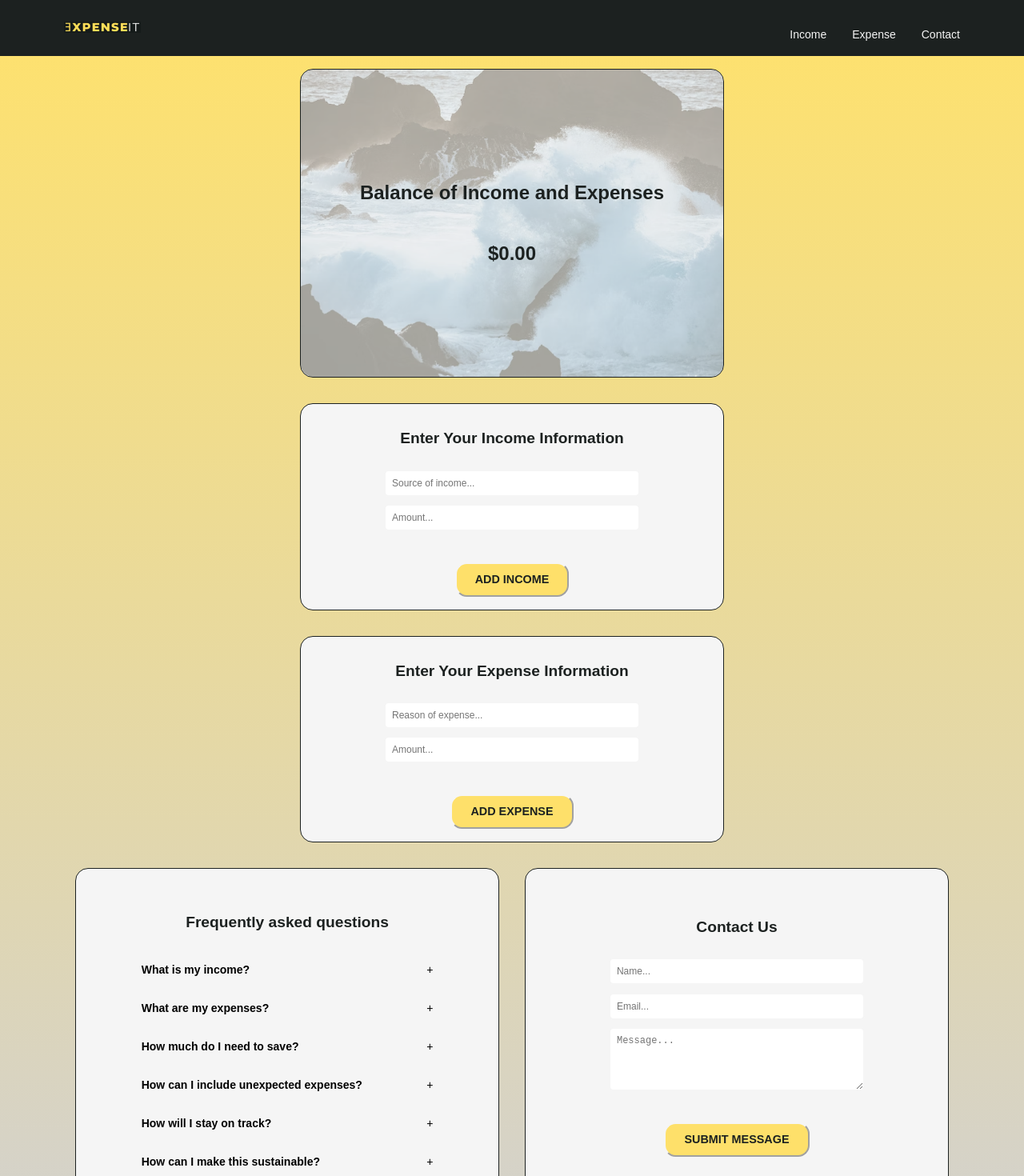
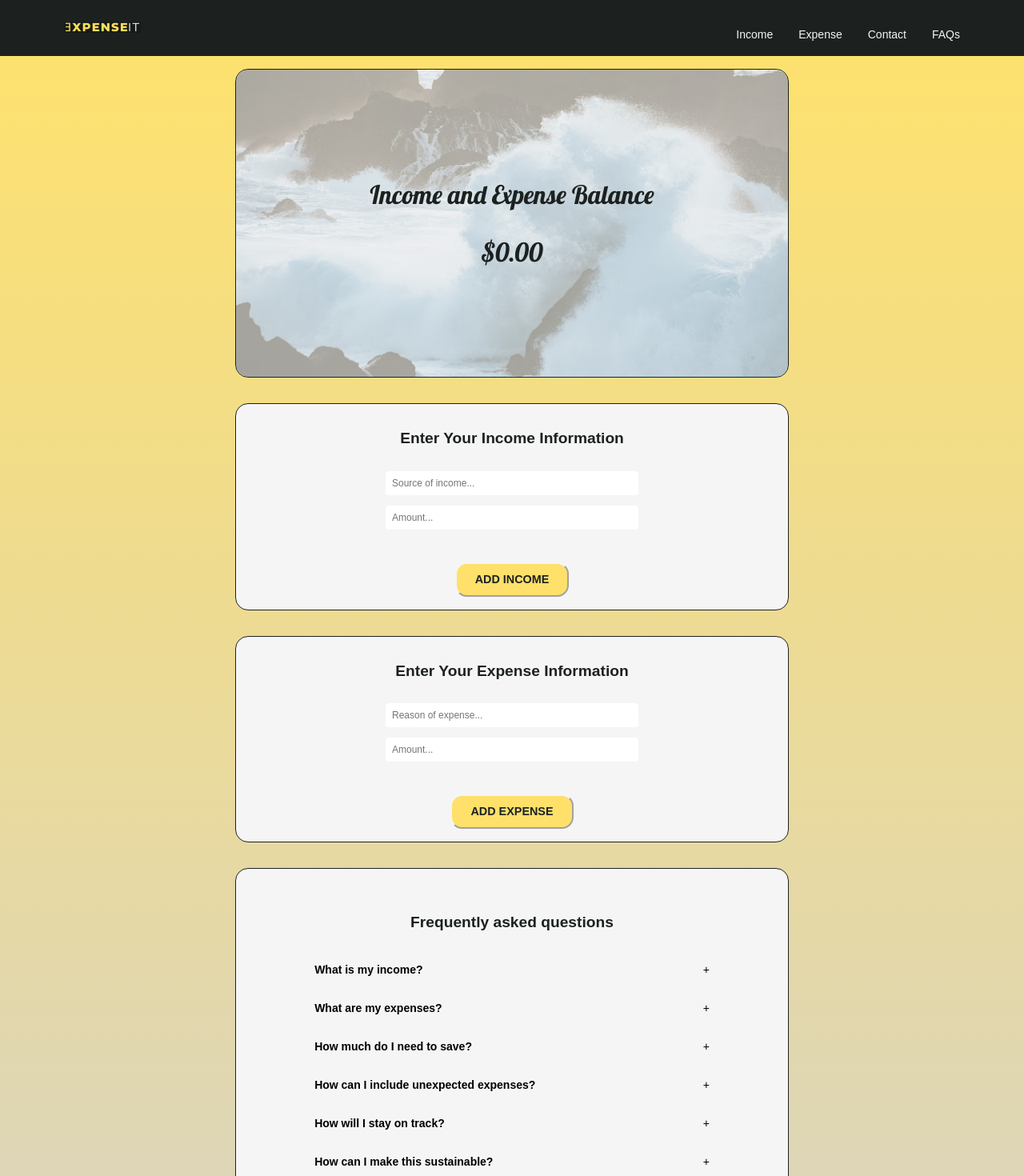
Before and after one commit to Tesfaye-Eshetie/expense-tracker, a React (Vite) app: page / in a window 1280 px wide. Shown: the top 1470 px of the page at 80% size. Built offline with nearby package versions, Linux system fonts and the light colour scheme; no server answers.

Commit message:
updated layout

```diff
--- a/index.html
+++ b/index.html
@@ -8,7 +8,7 @@
     <link rel="preconnect" href="https://fonts.googleapis.com" />
     <link rel="preconnect" href="https://fonts.gstatic.com" crossorigin />
     <link
-      href="https://fonts.googleapis.com/css2?family=Roboto:wght@400;700;900&display=swap"
+      href="https://fonts.googleapis.com/css2?family=Lobster&family=Roboto:wght@400;700;900&display=swap"
       rel="stylesheet"
     />
     <link rel="apple-touch-icon" href="/images/logo_192.png" />
--- a/src/App.css
+++ b/src/App.css
@@ -47,6 +47,7 @@ p {
 }
 .navbar__logo img {
   width: 100%;
+  width: 6rem;
   height: auto;
   transition: all 2s ease-in-out;
 }
@@ -154,10 +155,11 @@ legend,
 }
 
 .status__title {
+  font-family: "Lobster", cursive;
   font-size: 1.5rem;
-  font-weight: var(--fw-black);
+  font-weight: var(--fw-normal);
   color: var(--clr-dark);
-  margin: 1rem;
+  /* margin: 1rem; */
   padding: 1rem;
   text-align: center;
 }
@@ -266,10 +268,10 @@ select > option {
   text-align: center;
 }
 
-.img_wrap {
+.img__wrap {
   padding: 0;
 }
-.photo_wrap {
+.photo__wrap {
   width: 100%;
   height: 24rem;
   opacity: 0.4;
@@ -277,7 +279,7 @@ select > option {
   object-fit: cover;
   object-position: center;
 }
-.photo_text {
+.photo__text {
   position: absolute;
   top: 50%;
   left: 50%;
@@ -313,6 +315,9 @@ select > option {
   legend,
   .card__title {
     font-size: 1.2rem;
+  }
+  .status__title {
+    font-size: 2rem;
   }
   .input-control input,
   .input-control textarea {
@@ -351,6 +356,6 @@ select > option {
   }
   .form,
   .card {
-    width: 46%;
+    width: 60%;
   }
 }
--- a/src/App.jsx
+++ b/src/App.jsx
@@ -64,10 +64,8 @@ function App() {
             <ExpenseForm />
             <FetchExpense />
           </section>
-          <section className="container" id="contact">
-            <DisplayFAQs />
-            <ContactForm />
-          </section>
+          <DisplayFAQs />
+          <ContactForm />
         </main>
         <Footer />
       </IncomeContext.Provider>
--- a/src/components/ContactForm.jsx
+++ b/src/components/ContactForm.jsx
@@ -77,10 +77,13 @@ const ContactForm = () => {
     }
   };
   return message ? (
+    <div className="container container__full" id="contact">
       <div className="card">
         <h3 className="card__title">{message}</h3>
       </div>
+    </div>
   ) : (
+    <div className="container container__full" id="contact">
       <form action="/" className="form" onSubmit={handleSubmit}>
         <fieldset>
           <legend>Contact Us</legend>
@@ -129,6 +132,7 @@ const ContactForm = () => {
           <button type="submit">Submit Message</button>
         </fieldset>
       </form>
+    </div>
   );
 };
 export default ContactForm;
--- a/src/components/DisplayFAQs.jsx
+++ b/src/components/DisplayFAQs.jsx
@@ -3,12 +3,18 @@ import FAQs from "../data/FAQs.json";
 
 export default function DisplayFAQs() {
   return (
-    <div className="card">
-      <div className="accordion">
-        <h3 className="card__title">Frequently asked questions</h3>
-        {FAQs.map((FAQ) => (
-          <Accordion key={FAQ.id} Question={FAQ.Question} Answer={FAQ.Answer} />
-        ))}
+    <div className="container container__full" id="faq">
+      <div className="card">
+        <div className="accordion">
+          <h3 className="card__title">Frequently asked questions</h3>
+          {FAQs.map((FAQ) => (
+            <Accordion
+              key={FAQ.id}
+              Question={FAQ.Question}
+              Answer={FAQ.Answer}
+            />
+          ))}
+        </div>
       </div>
     </div>
   );
--- a/src/components/FinancialStatus.jsx
+++ b/src/components/FinancialStatus.jsx
@@ -8,7 +8,7 @@ import FetchQuote from "./FetchQuote";
 export default function FinancialStatus() {
   const incomeValue = useContext(IncomeContext);
   const expenseValue = useContext(ExpenseContext);
-  const [randomPhoto, setRandomPhoto] = useState();
+  const [randomPhoto, setRandomPhoto] = useState({ download_url: picture });
 
   useEffect(() => {
     const interval = setInterval(() => {
@@ -30,17 +30,17 @@ export default function FinancialStatus() {
   };
 
   return (
-    <div className="container">
-      <div className="card img_wrap">
+    <div className="container container__full">
+      <div className="card img__wrap">
         <img
-          src={randomPhoto ? randomPhoto?.download_url : picture}
+          src={randomPhoto?.download_url}
           alt=""
           loading="lazy"
-          className="photo_wrap"
+          className="photo__wrap"
         />
-        <div className="photo_text">
+        <div className="photo__text">
           {" "}
-          <h3 className="status__title">Balance of Income and Expenses</h3>{" "}
+          <h3 className="status__title">Income and Expense Balance</h3>{" "}
           <h3 className="status__title">
             {formatCurrency(incomeValue[2] - expenseValue[2])}
           </h3>
--- a/src/components/Header.jsx
+++ b/src/components/Header.jsx
@@ -34,6 +34,11 @@ export default function Header() {
             Contact
           </a>
         </li>
+        <li className="navbar__list">
+          <a href="#faq" className="navbar__link">
+            FAQs
+          </a>
+        </li>
       </ul>
     </nav>
   );
```
Lines whose indentation alone changed are shown as unchanged.
